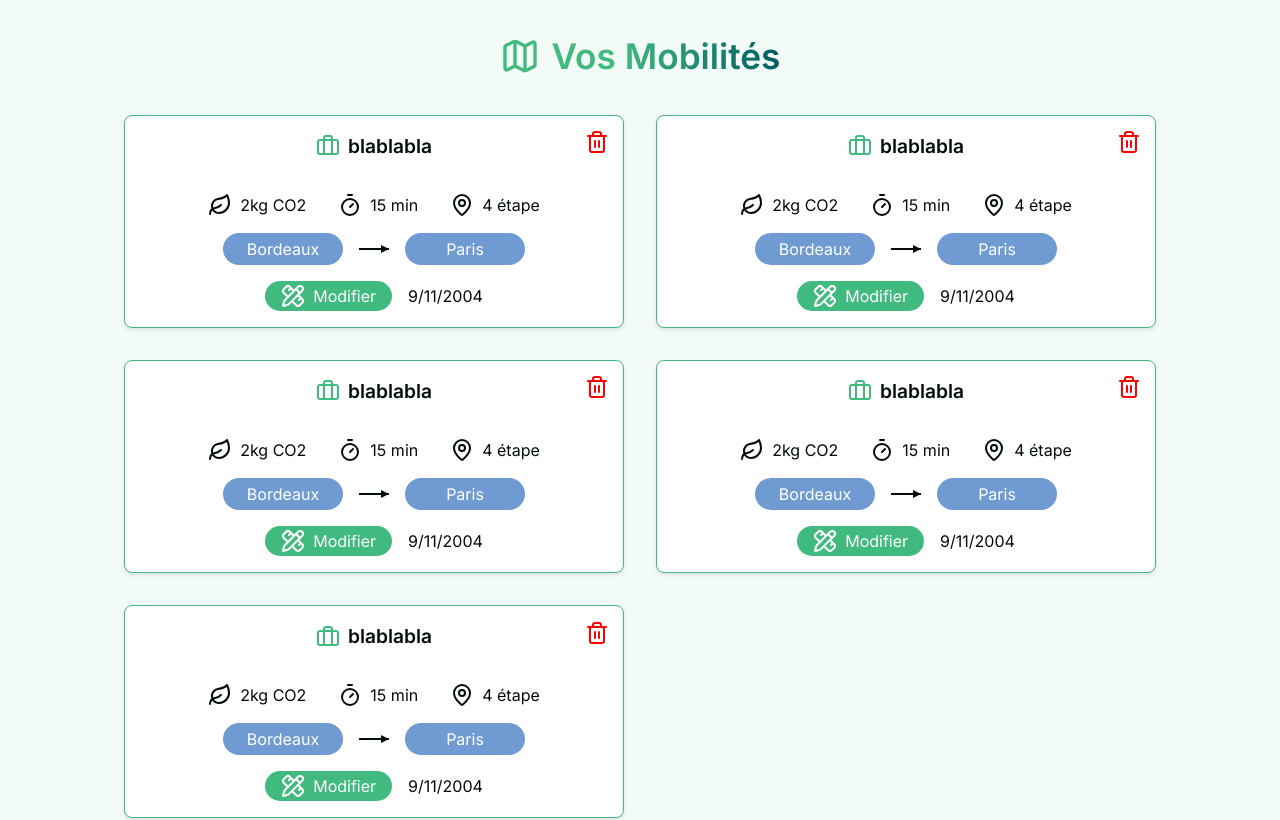
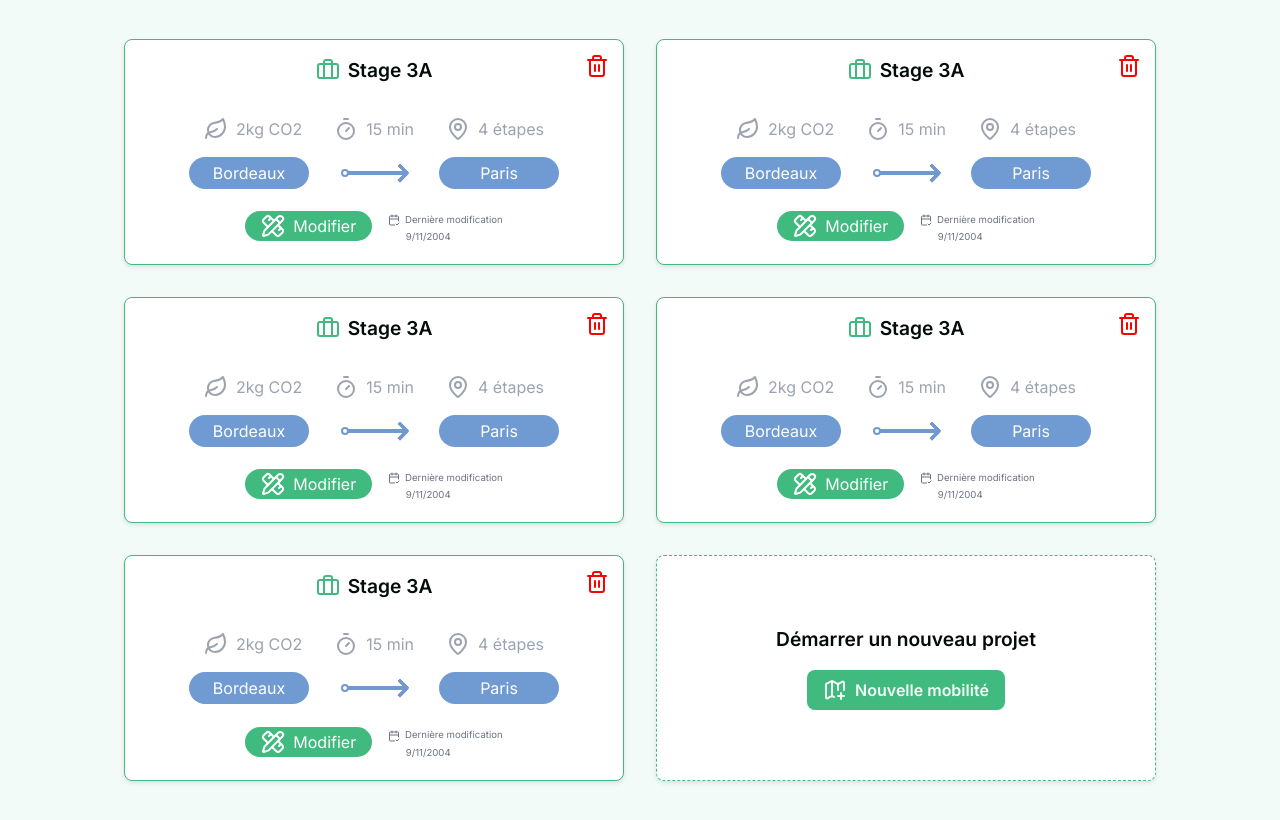
Before and after one commit to TLacault/mobiliteirb, a Nuxt app in the folder frontend/: page /dashboard in a window 1280 px wide. Shown: the part 359-1179 px from the top of the page. Built offline with nearby package versions, Linux system fonts and the light colour scheme.

Commit message:
feat(dashboard) ajout de la carte pour créer une nouvelle mobilité

```diff
--- a/frontend/pages/MobilityCard.vue
+++ b/frontend/components/dashboard/MobilityCard.vue
@@ -6,6 +6,7 @@ import {
   Timer,
   MapPin,
   PencilRuler,
+  CalendarCheck2,
 } from "lucide-vue-next";
 </script>
 
@@ -16,7 +17,7 @@ import {
     <div class="card-title">
       <!-- Récup nom de la mobilité -->
       <div class="icon"><Briefcase color="var(--primary)" /></div>
-      <p>blablabla</p>
+      <p>Stage 3A</p>
     </div>
     <div class="stats-section">
       <div class="stat-section">
@@ -32,14 +33,18 @@ import {
       <div class="stat-section">
         <!-- Récup nb d'étapes -->
         <div class="icon"><MapPin /></div>
-        <p>4 étape</p>
+        <p>4 étapes</p>
       </div>
     </div>
 
     <div class="traject-section">
       <!-- Récup départ -->
       <div class="departure-point etape"><p>Bordeaux</p></div>
-      <div class="arrow"></div>
+      <div class="route-visual">
+        <div class="start-dot"></div>
+        <div class="line"></div>
+        <div class="arrow-head"></div>
+      </div>
       <!-- Récup arrivée -->
       <div class="destination-point etape"><p>Paris</p></div>
     </div>
@@ -51,7 +56,13 @@ import {
         <p>Modifier</p>
       </div>
       <!-- Récup date de modification -->
-      <div class="date-modification"><p>9/11/2004</p></div>
+      <div class="date-modification">
+        <div class="text">
+          <div class="icon"><CalendarCheck2 size="12" /></div>
+          <p>Dernière modification</p>
+        </div>
+        <div class="date-value"><p>9/11/2004</p></div>
+      </div>
     </div>
   </div>
 </template>
@@ -106,7 +117,7 @@ import {
   align-items: center;
   gap: 0.5rem;
 
-  color: var(--text);
+  color: #9ca3af;
 }
 
 .traject-section {
@@ -123,24 +134,47 @@ import {
   background-color: var(--accent);
 }
 
-.arrow {
-  width: 30px;
-  height: 2px;
-  background-color: var(--text);
-  position: relative;
+.route-visual {
+  display: flex;
+  align-items: center;
+  color: #7299cf;
+  margin: 0 1rem;
 }
 
-.arrow::after {
-  content: "";
-  position: absolute;
-  right: 0;
-  top: 50%;
-  transform: translateY(-50%);
-  width: 0;
-  height: 0;
-  border-left: 8px solid var(--text);
-  border-top: 4px solid transparent;
-  border-bottom: 4px solid transparent;
+/* Le petit cercle au début */
+.start-dot {
+  width: 8px;
+  height: 8px;
+  background-color: white;
+  border: 2px solid currentColor;
+  border-radius: 50%;
+  flex-shrink: 0;
+  position: relative;
+  z-index: 1;
+}
+
+/* La ligne horizontale */
+.line {
+  height: 4px;
+  width: 60px;
+  background-color: currentColor;
+  margin: 0 -4px;
+  border-radius: 1.5rem;
+}
+
+.arrow-head {
+  width: 14px;
+  height: 14px;
+  border-top: 4px solid currentColor;
+  border-right: 4px solid currentColor;
+
+  border-top-right-radius: 3px;
+  border-bottom-left-radius: 2px;
+  border-top-left-radius: 2px;
+
+  transform: rotate(45deg);
+  margin-left: -8px;
+  flex-shrink: 0;
 }
 
 .footer-section {
@@ -167,6 +201,18 @@ import {
 }
 
 .date-modification {
-  color: var(--text);
+  color: #6b7280;
+  font-size: 0.6rem;
+  margin-top: 0.5rem;
+}
+
+.text {
+  display: flex;
+  align-items: center;
+  gap: 0.3rem;
+}
+
+.date-value {
+  padding: 0.2rem 1.1rem;
 }
 </style>
--- /dev/null
+++ b/frontend/components/dashboard/MobilityCardNew.vue
@@ -0,0 +1,61 @@
+<script setup>
+import { MapPlus } from "lucide-vue-next";
+</script>
+
+<template>
+  <div class="card-container">
+    <div class="card-title">
+      <p>Démarrer un nouveau projet</p>
+    </div>
+    <!-- Popup -->
+    <div class="new-mobility-button">
+      <div class="icon"><MapPlus color="var(--background)" /></div>
+      <p>Nouvelle mobilité</p>
+    </div>
+  </div>
+</template>
+
+<style scoped>
+.card-container {
+  flex-wrap: wrap;
+  max-width: 500px;
+  position: relative;
+  display: flex;
+  flex-direction: column;
+  justify-content: center;
+  gap: 1rem;
+  padding: 1rem;
+  border-radius: 0.5rem;
+  background-color: white;
+  box-shadow: 0 2px 4px rgba(0, 0, 0, 0.1);
+  border: 1px dashed var(--primary);
+  align-items: center;
+}
+
+.card-title {
+  display: flex;
+  justify-content: center;
+  flex-wrap: wrap;
+  align-items: center;
+  gap: 0.5rem;
+  font-size: 1.2rem;
+  font-weight: 600;
+}
+
+.new-mobility-button {
+  display: flex;
+  align-items: center;
+  gap: 0.5rem;
+  padding: 0.5rem 1rem;
+  border-radius: 0.5rem;
+  background-color: var(--primary);
+  color: var(--background);
+  font-weight: 600;
+  cursor: pointer;
+  transition: all 0.3s ease-in-out;
+
+  &:hover {
+    background-color: var(--tertiary);
+  }
+}
+</style>
--- a/frontend/pages/dashboard.vue
+++ b/frontend/pages/dashboard.vue
@@ -1,7 +1,6 @@
 <template>
   <div class="page">
     <div class="container">
-      <h1>Dashboard</h1>
       <ImporterSection />
 
       <!-- Mobilitie Cards Section -->
@@ -13,6 +12,7 @@
 
         <div class="cards-container">
           <MobilityCard v-for="card in cards" :key="card.id" />
+          <MobilityCardNew />
         </div>
       </div>
     </div>
@@ -22,7 +22,8 @@
 <script setup>
 import { Map } from "lucide-vue-next";
 import ImporterSection from "../components/dashboard/ImporterSection.vue";
-import MobilityCard from "./MobilityCard.vue";
+import MobilityCard from "../components/dashboard/MobilityCard.vue";
+import MobilityCardNew from "../components/dashboard/MobilityCardNew.vue";
 
 const cards = [
   { id: 1, name: "Mobilité 1" },
```
